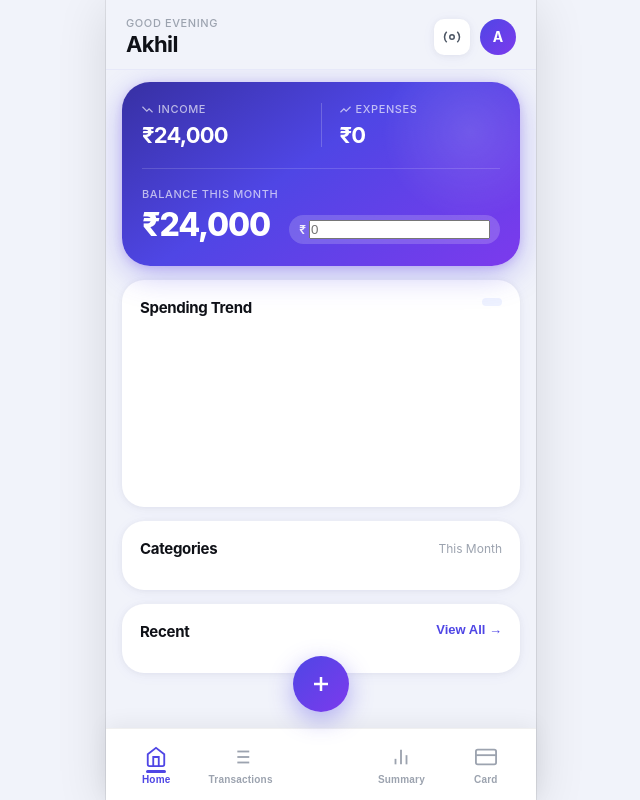
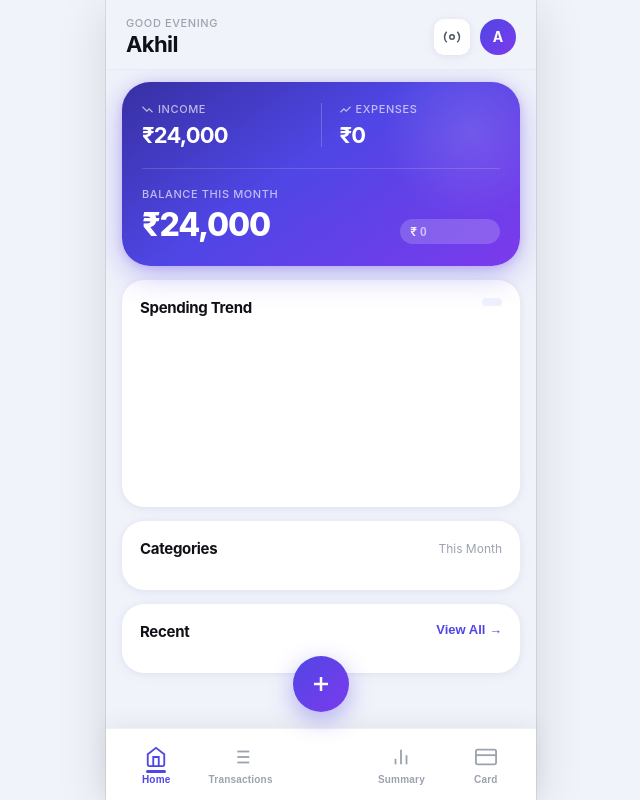
Before and after one commit to amisttt/amist-expense-tracker, a plain HTML site: page index.html in a window 1280 px wide. Shown: the whole page, without its empty margins (319-959 px from the left). Drawn offline with nearby package versions, Linux system fonts and the light colour scheme.

Commit message:
Update style.css

```diff
--- a/style.css
+++ b/style.css
@@ -706,6 +706,20 @@
   background: var(--primary); border-radius: 2px;
 }
 
+#savings-input {
+  background: transparent;
+  border: none;
+  color: rgba(255,255,255,0.95);
+  font-size: 12px;
+  font-weight: 600;
+  width: 70px;
+  outline: none;
+}
+
+#savings-input::placeholder {
+  color: rgba(255,255,255,0.6);
+}
+
 .nav-label { font-size: 10px; font-weight: 600; letter-spacing: 0.2px; }
 .nav-fab-space { flex: 1; pointer-events: none; }
 
```
